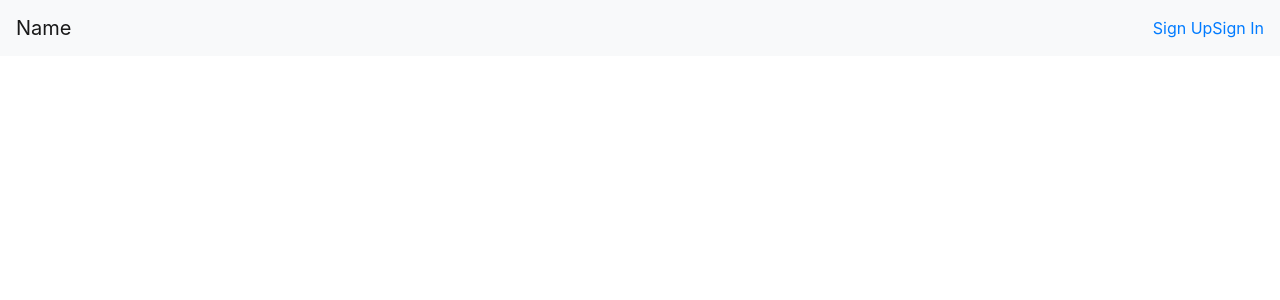
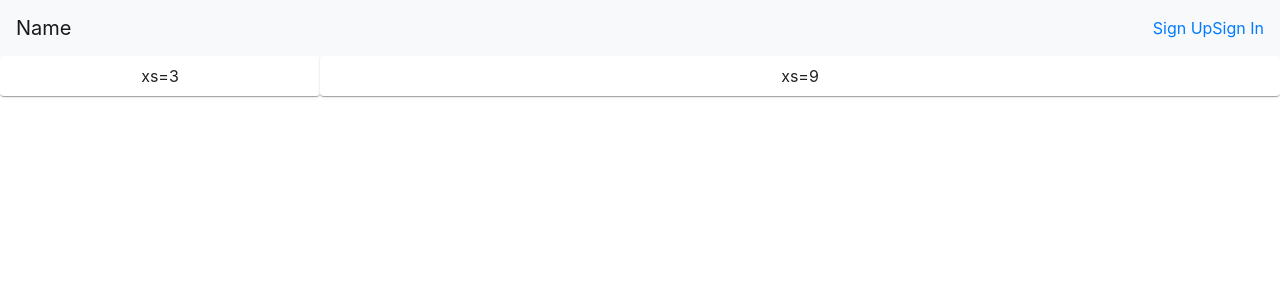
Before and after one commit to jspw/Paper, a React (Create React App) app in the folder client/: page / in a window 1280 px wide. Shown: the top 300 px of the page. Built offline with nearby package versions, Linux system fonts and the light colour scheme.

Commit message:
frontend : authentication added

```diff
--- a/client/src/Components/Authentication/SignIn.js
+++ b/client/src/Components/Authentication/SignIn.js
@@ -2,10 +2,10 @@ import React, { useState } from "react";
 import { Container, Button } from "@material-ui/core";
 import { makeStyles } from "@material-ui/core/styles";
 import Forms from "./Forms";
-import Grid from '@material-ui/core/Grid';
-import MuiAlert from '@material-ui/lab/Alert';
+import Grid from "@material-ui/core/Grid";
+import MuiAlert from "@material-ui/lab/Alert";
 import { Link } from "react-router-dom";
-import Typography from '@material-ui/core/Typography';
+import Typography from "@material-ui/core/Typography";
 import "./SignIn.css";
 
 const apiDomain = "http://localhost:8080/";
@@ -60,6 +60,16 @@ export default function SignUp() {
 
     if (data.status == "OK") {
       console.log("Logged In Successfully!");
+
+      const userdata = {
+        token: data.result.jwt.token,
+        role: data.result.data.role.toLowerCase(),
+        id: data.result.data.id,
+      };
+
+      console.log(userdata);
+
+      localStorage.setItem("data", JSON.stringify(userdata));
     } else {
       setValues({ ...values, error: data.result });
     }
--- /dev/null
+++ b/client/src/Components/Home/Home.js
@@ -0,0 +1,32 @@
+import React, { useState } from "react";
+import { makeStyles } from "@material-ui/core/styles";
+import Paper from "@material-ui/core/Paper";
+import Grid from "@material-ui/core/Grid";
+
+const useStyles = makeStyles((theme) => ({
+  root: {
+    flexGrow: 3,
+  },
+  paper: {
+    padding: theme.spacing(1),
+    textAlign: "center",
+    // color: theme.palette.text.secondary,
+  },
+}));
+
+export default function Home(props) {
+  const classes = useStyles();
+
+  return (
+    <div className={classes.root}>
+      <Grid container alignItems="stretch">
+        <Grid item xs={3}>
+          <Paper className={classes.paper}>xs=3</Paper>
+        </Grid>
+        <Grid item xs={9}>
+          <Paper className={classes.paper}>xs=9</Paper>
+        </Grid>
+      </Grid>
+    </div>
+  );
+}
--- a/client/src/Components/Navbar/Navbar.js
+++ b/client/src/Components/Navbar/Navbar.js
@@ -1,5 +1,5 @@
 import React, { useState } from "react";
-import {Link} from "react-router-dom";
+import { Link } from "react-router-dom";
 import Navbar from "react-bootstrap/Navbar";
 import Nav from "react-bootstrap/Nav";
 import IconButton from "@material-ui/core/IconButton";
@@ -12,7 +12,7 @@ import NotificationsIcon from "@material-ui/icons/Notifications";
 let isSignedIn = false;
 let navElements;
 
-const Navigation = () => {
+const Navigation = (props) => {
   const [showSign, setShowSign] = useState(true);
   const navChange = () => setShowSign(false);
 
@@ -33,6 +33,11 @@ const Navigation = () => {
   const handleMenuClose = () => {
     setAnchorEl(null);
     setAnchor(null);
+  };
+
+  const handleLogout = () => {
+    localStorage.clear();
+    props.login.isLogin = "Failed";
   };
 
   const renderProfileMenu = (
@@ -81,7 +86,7 @@ const Navigation = () => {
     </Menu>
   );
 
-  if (isSignedIn) {
+  if (props.login.isLogin == "OK") {
     navElements = (
       <>
         <IconButton
@@ -103,6 +108,7 @@ const Navigation = () => {
         >
           <AccountCircle />
         </IconButton>
+        <IconButton onClick={handleLogout}>Signout</IconButton>
         {renderNotificationMenu}
         {renderProfileMenu}
       </>
--- a/client/src/Containers/App.js
+++ b/client/src/Containers/App.js
@@ -1,16 +1,36 @@
-import React from 'react';
-import {BrowserRouter, Route, Switch} from 'react-router-dom';
+import React, { useEffect, useState } from "react";
+import { BrowserRouter, Route, Switch } from "react-router-dom";
 import "bootstrap/dist/css/bootstrap.min.css";
 import Navigation from "../Components/Navbar/Navbar";
 // import  MCQ  from "../Components/Exam/MCQs/MCQ/MCQ";
 import SignIn from "../Components/Authentication/SignIn";
 import SignUp from "../Components/Authentication/SignUp";
 // import  MCQ  from "../Components/Exam/MCQs/MCQ/MCQ";
+import axios from "axios";
+import Home from "../Components/Home/Home";
+
+let userdata = localStorage.getItem("data");
+userdata = JSON.parse(userdata);
+
 function App() {
+  const [isLogin, setIsLogin] = useState(null);
+
+  useEffect(() => {
+    if (userdata) {
+      axios
+        .get(`${userdata.role}/user/${userdata.id}`)
+        .then((result) => {
+          setIsLogin(result.data.status);
+        })
+        .catch((error) => console.log(error));
+    }
+  }, []);
+
   return (
     <BrowserRouter>
       <div className="App">
-        <Navigation />
+
+        <Navigation login = {{isLogin}}  />
         <Switch>
           {/* <Route exact path="/" component={Home} /> */}
           <Route path="/signUp" component={SignUp} />
@@ -19,6 +39,8 @@ function App() {
         {/* <SignIn /> */}
         {/* <SignUp /> */}
         {/* <MCQ /> */}
+
+        <Home login = {{isLogin}} />
       </div>
     </BrowserRouter>
   );
--- a/client/src/index.js
+++ b/client/src/index.js
@@ -3,6 +3,18 @@ import ReactDOM from "react-dom";
 import "./index.css";
 import App from "./Containers/App";
 import reportWebVitals from "./reportWebVitals";
+
+import axios from "axios";
+
+let userdata = localStorage.getItem("data");
+userdata = JSON.parse(userdata);
+console.log(userdata);
+
+axios.defaults.baseURL = "http://localhost:8080/";
+
+if (userdata) {
+  axios.defaults.headers.common["Authorization"] = "Token " + userdata.token;
+}
 
 ReactDOM.render(
   <React.StrictMode>
```
Also changed, not shown: 1 other file (tests, documents, lock files or other folders).
